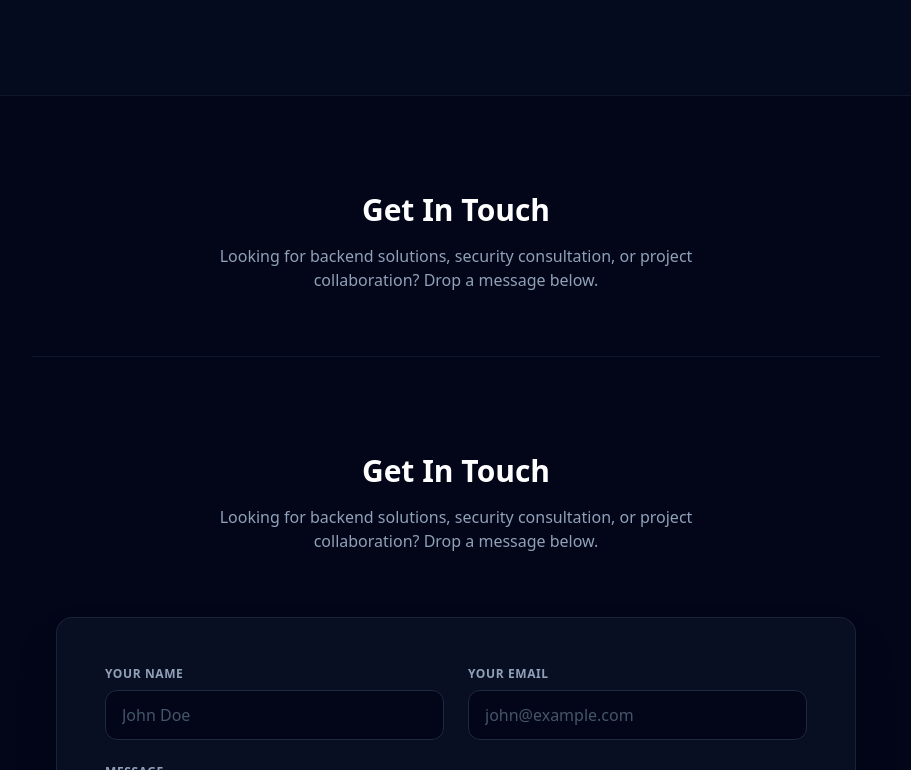
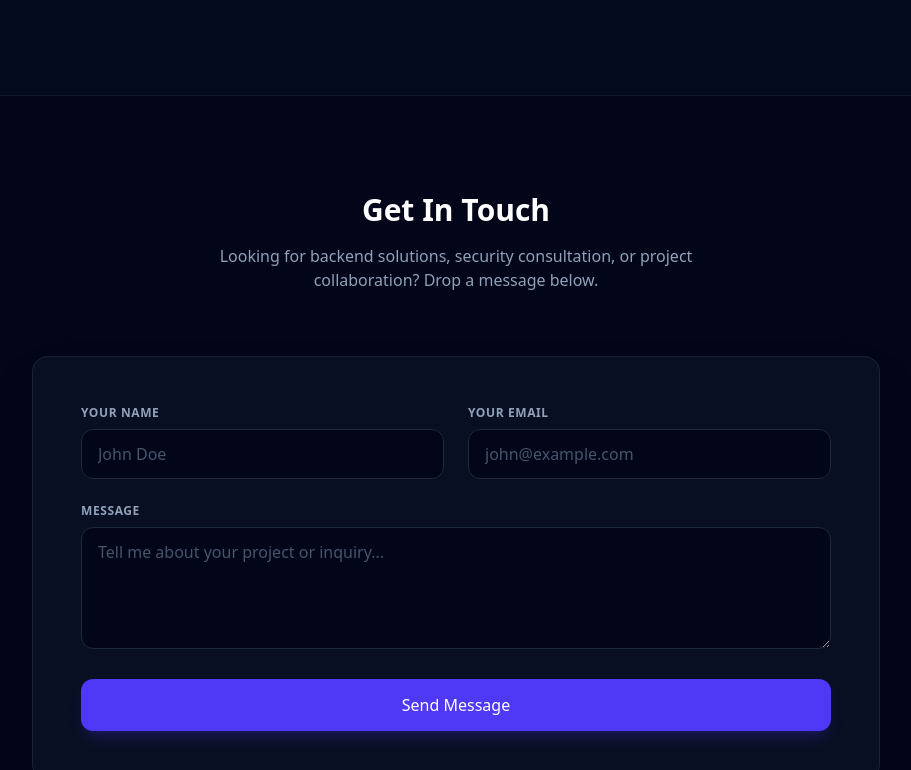
Before and after one commit to x86david/davidsoftware-dev, an Angular app: page / in a window 1280 px wide. Shown: the part 2530-3300 px from the top of the page, without its empty margins (184-1095 px from the left). Built offline with nearby package versions, Linux system fonts and the light colour scheme.

Commit message:
Removed duplicate code

```diff
--- a/src/app/app.html
+++ b/src/app/app.html
@@ -219,13 +219,6 @@
     </div>
   </section>
 
-<!-- Contact Section -->
-  <section id="contact" class="border-t border-slate-900 py-24">
-    <div class="max-w-4xl mx-auto px-6">
-      <div class="text-center max-w-xl mx-auto mb-16">
-        <h2 class="text-3xl font-bold text-white mb-4">Get In Touch</h2>
-        <p class="text-slate-400">Looking for backend solutions, security consultation, or project collaboration? Drop a message below.</p>
-      </div>
 
 <!-- Contact Section -->
   <section id="contact" class="border-t border-slate-900 py-24">
```
